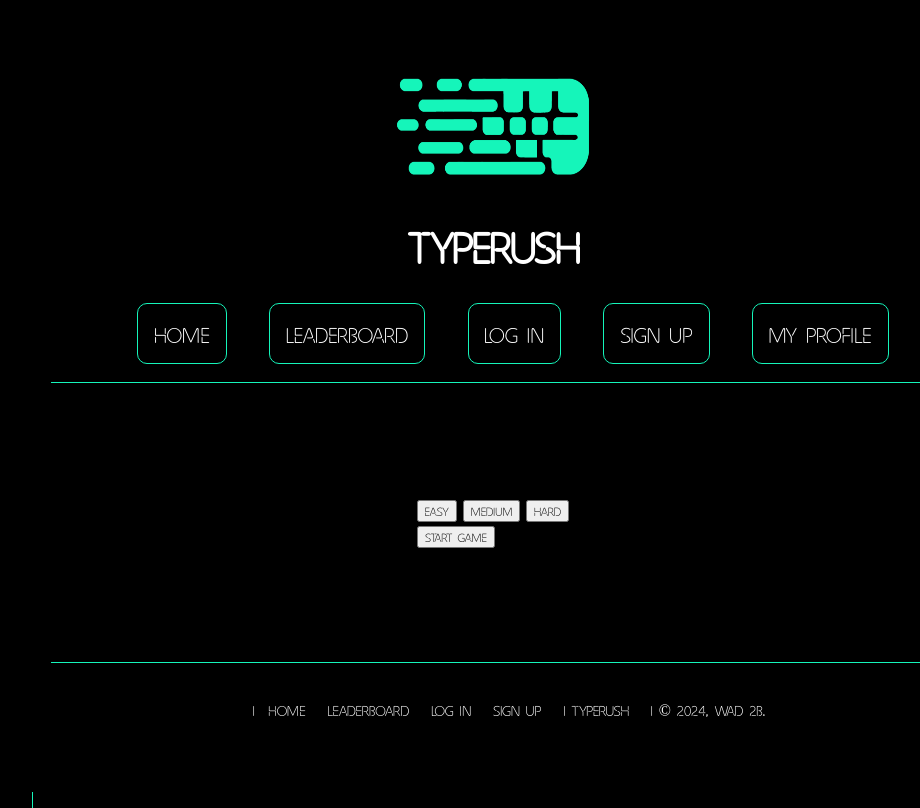
After one commit to TheCalebHenshaw/TypeRush, a Django app: template templates/typerush/selecting_mode.html in a window 1280 px wide. The commit adds this page. Shown: the whole page, without its empty margins (147-1067 px from the left). Run offline with Django 3.2, Linux system fonts and the light colour scheme; the template is opened without the code that fills it, so the values that code supplies are empty.

```diff
--- /dev/null
+++ b/static/stylesheets/selectingGameMode.css
@@ -0,0 +1,9 @@
+@import url('/static/stylesheets/base.css');
+
+main {
+    display: flex;
+    align-items: center;
+    justify-content: center;
+    padding: 5% 10% 5% 10%;
+    flex-direction: column;
+}
--- a/templates/typerush/register.html
+++ b/templates/typerush/register.html
@@ -11,6 +11,10 @@
 {% endblock %}
 
 {% block main_block %}
+{% if registered %}
+    <h2> Thank you for registering!</h2>
+    <a href="{% url 'typerush:home' %}">Return to homepage</a>
+{% else }
 <div class="register-box">
 
     <h2>Register</h2>
--- /dev/null
+++ b/templates/typerush/selecting_mode.html
@@ -0,0 +1,37 @@
+{% extends 'typerush/base.html' %}
+{% load static %}
+
+{% block title_block %}
+    TypeRush - Mode
+{% endblock %}
+
+{% block css %}
+    <!-- filename in cap letter and works? -->
+    <link href="{% static 'stylesheets/selectingGameMode.css' %}" rel="stylesheet" type="text/css" />
+{% endblock %}
+
+{% block main_block %}
+
+    <div class="main-panel">
+        <div class="select-mode">
+            <button type="button" class="selectMode selected" data-mode=1>
+                Easy
+            </button>
+            <button type="button" class="selectMode" data-mode=2>
+                Medium
+            </button>
+            <button type="button" class="selectMode" data-mode=3>
+                Hard
+            </button>
+        </div>
+
+        <div class="submit-mode">
+            <button type="submit">
+                Start Game
+            </button>
+        </div>
+
+    </div>
+
+<script src="{% static 'script/SelectingGameMode.js' %}"></script>
+{% endblock %}
```
Also changed, not shown: templates/typerush/game.html (+0 -11 lines).
